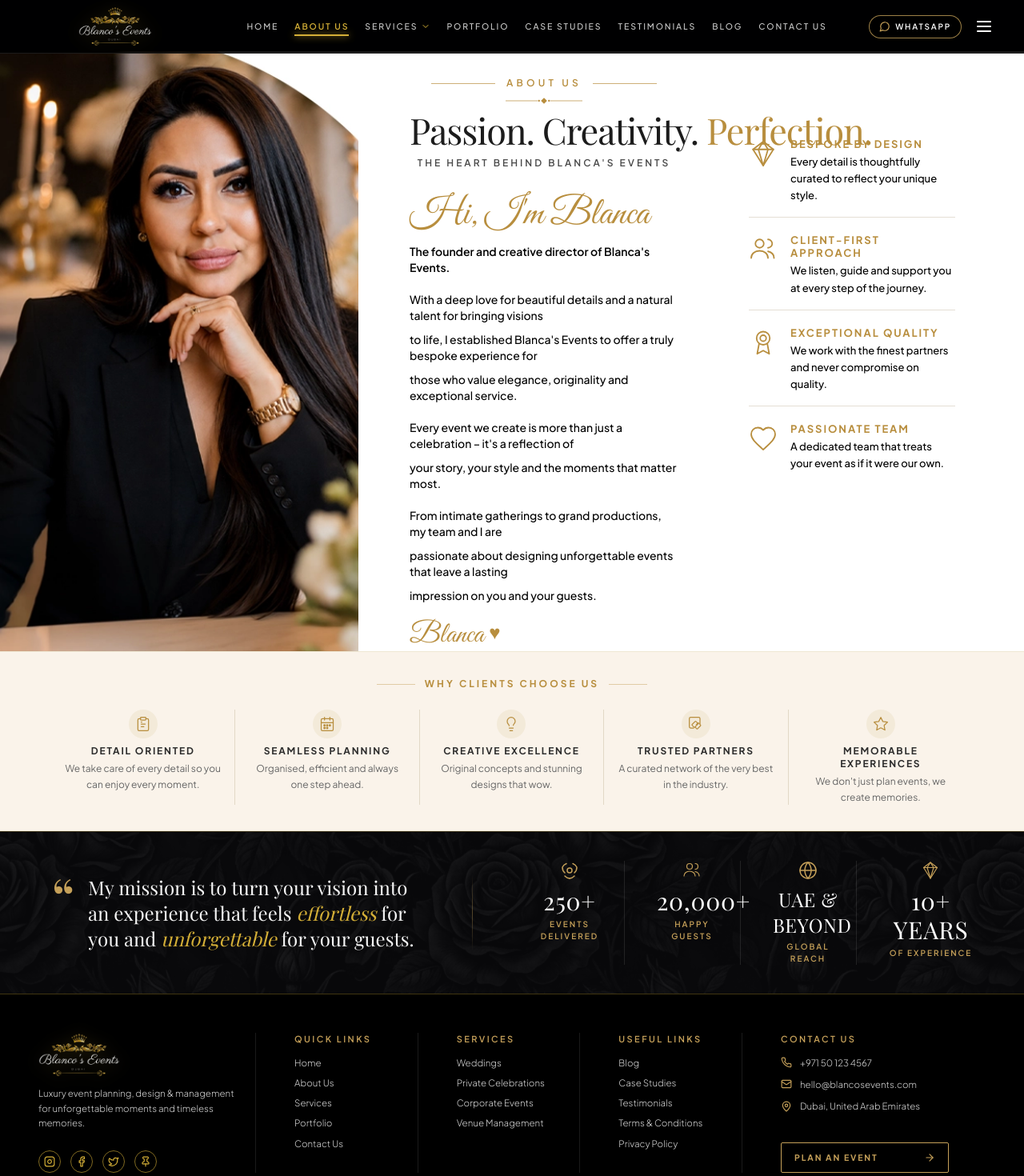
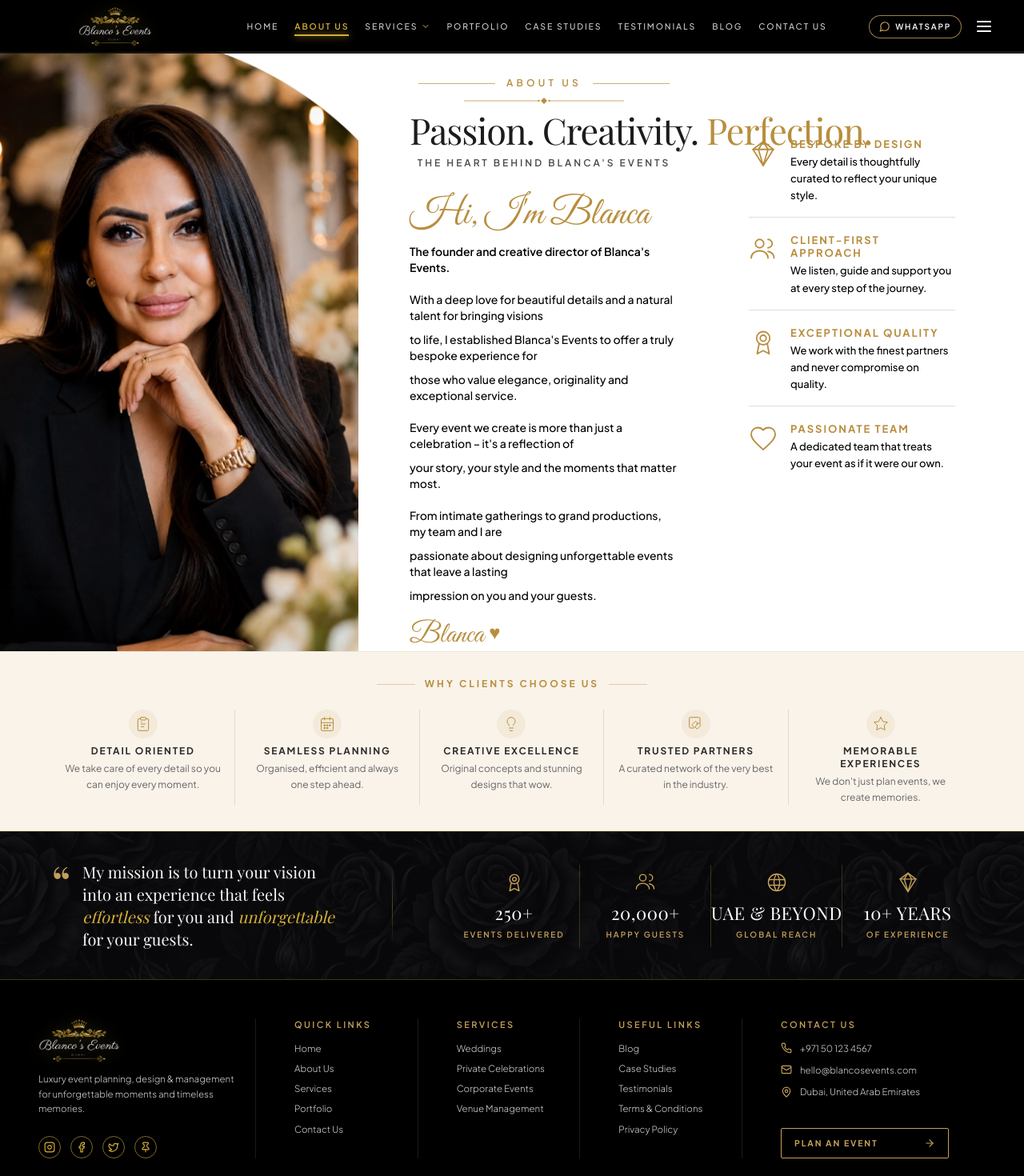
Before and after one commit to itfalcon176/blancosevents.com, a Next.js app: page /about in a window 1280 px wide. Shown: the top 1470 px of the page at 80% size. Built offline with nearby package versions, Linux system fonts and the light colour scheme; a web font is replaced by a local one.

Commit message:
feat: implement AboutUsSection component with founder story and add corresponding profile image

```diff
--- a/src/components/AboutUsSection.tsx
+++ b/src/components/AboutUsSection.tsx
@@ -37,7 +37,7 @@ const HeartIcon = ({ className = "w-6 h-6" }: { className?: string }) => (
 );
 
 const ClipboardIcon = ({ className = "w-6 h-6" }: { className?: string }) => (
-  <svg viewBox="0 0 24 24" fill="none" stroke="currentColor" strokeWidth="1.5" strokeLinecap="round" strokeLinejoin="round" className={className}>
+  <svg viewBox="0 0 24 24" fill="none" stroke="currentColor" strokeWidth="1.2" strokeLinecap="round" strokeLinejoin="round" className={className}>
     <path d="M16 4h2a2 2 0 0 1 2 2v14a2 2 0 0 1-2 2H6a2 2 0 0 1-2-2V6a2 2 0 0 1 2-2h2" />
     <rect x="8" y="2" width="8" height="4" rx="1" ry="1" />
     <line x1="9" y1="12" x2="15" y2="12" />
@@ -47,7 +47,7 @@ const ClipboardIcon = ({ className = "w-6 h-6" }: { className?: string }) => (
 );
 
 const CalendarIcon = ({ className = "w-6 h-6" }: { className?: string }) => (
-  <svg viewBox="0 0 24 24" fill="none" stroke="currentColor" strokeWidth="1.5" strokeLinecap="round" strokeLinejoin="round" className={className}>
+  <svg viewBox="0 0 24 24" fill="none" stroke="currentColor" strokeWidth="1.2" strokeLinecap="round" strokeLinejoin="round" className={className}>
     <rect x="3" y="4" width="18" height="18" rx="2" ry="2" />
     <line x1="16" y1="2" x2="16" y2="6" />
     <line x1="8" y1="2" x2="8" y2="6" />
@@ -61,7 +61,7 @@ const CalendarIcon = ({ className = "w-6 h-6" }: { className?: string }) => (
 );
 
 const LightbulbIcon = ({ className = "w-6 h-6" }: { className?: string }) => (
-  <svg viewBox="0 0 24 24" fill="none" stroke="currentColor" strokeWidth="1.5" strokeLinecap="round" strokeLinejoin="round" className={className}>
+  <svg viewBox="0 0 24 24" fill="none" stroke="currentColor" strokeWidth="1.2" strokeLinecap="round" strokeLinejoin="round" className={className}>
     <path d="M9 18h6" />
     <path d="M10 22h4" />
     <path d="M15.09 14c.18-.98.65-1.74 1.41-2.5A4.65 4.65 0 0 0 18 8 6 6 0 0 0 6 8c0 1.55.59 2.97 1.5 4 .76.76 1.23 1.52 1.41 2.5" />
@@ -69,7 +69,7 @@ const LightbulbIcon = ({ className = "w-6 h-6" }: { className?: string }) => (
 );
 
 const HandshakeIcon = ({ className = "w-6 h-6" }: { className?: string }) => (
-  <svg viewBox="0 0 24 24" fill="none" stroke="currentColor" strokeWidth="1.5" strokeLinecap="round" strokeLinejoin="round" className={className}>
+  <svg viewBox="0 0 24 24" fill="none" stroke="currentColor" strokeWidth="1.2" strokeLinecap="round" strokeLinejoin="round" className={className}>
     <path d="m11 17 2 2a1 1 0 0 0 1.4 0l4.3-4.3a1 1 0 0 0 0-1.4l-2.6-2.6a1 1 0 0 0-1.4 0l-2.4 2.4" />
     <path d="m13 14 1.7-1.7a1 1 0 0 0 0-1.4L12 8.3a1 1 0 0 0-1.4 0l-4.3 4.3a1 1 0 0 0 0 1.4l2.6 2.6a1 1 0 0 0 1.4 0L12 15" />
     <path d="M18 11.5V4a2 2 0 0 0-2-2H4a2 2 0 0 0-2 2v12a2 2 0 0 0 2 2h4.5" />
@@ -77,26 +77,26 @@ const HandshakeIcon = ({ className = "w-6 h-6" }: { className?: string }) => (
 );
 
 const StarIcon = ({ className = "w-6 h-6" }: { className?: string }) => (
-  <svg viewBox="0 0 24 24" fill="none" stroke="currentColor" strokeWidth="1.5" strokeLinecap="round" strokeLinejoin="round" className={className}>
+  <svg viewBox="0 0 24 24" fill="none" stroke="currentColor" strokeWidth="1.2" strokeLinecap="round" strokeLinejoin="round" className={className}>
     <polygon points="12 2 15.09 8.26 22 9.27 17 14.14 18.18 21.02 12 17.77 5.82 21.02 7 14.14 2 9.27 8.91 8.26 12 2" />
   </svg>
 );
 
 const LaurelWreathIcon = ({ className = "w-6 h-6" }: { className?: string }) => (
-  <svg viewBox="0 0 24 24" fill="none" stroke="currentColor" strokeWidth="1.5" strokeLinecap="round" strokeLinejoin="round" className={className}>
-    <path d="M6 15A9 9 0 0 1 3 8a9 9 0 0 1 5-4.5" />
-    <path d="M18 15a9 9 0 0 0 3-7 9 9 0 0 0-5-4.5" />
-    <path d="M12 22a10 10 0 0 1-6-3" />
-    <path d="M12 22a10 10 0 0 0 6-3" />
-    <circle cx="12" cy="12" r="3" />
+  <svg viewBox="0 0 24 24" fill="none" stroke="currentColor" strokeWidth="1.2" strokeLinecap="round" strokeLinejoin="round" className={className}>
+    <circle cx="12" cy="8.5" r="5" />
+    <circle cx="12" cy="8.5" r="2" />
+    <path d="M8.5 13L7 21L12 18.5L17 21L15.5 13" />
   </svg>
 );
 
 const GlobeIcon = ({ className = "w-6 h-6" }: { className?: string }) => (
-  <svg viewBox="0 0 24 24" fill="none" stroke="currentColor" strokeWidth="1.5" strokeLinecap="round" strokeLinejoin="round" className={className}>
-    <circle cx="12" cy="12" r="10" />
-    <line x1="2" y1="12" x2="22" y2="12" />
-    <path d="M12 2a15.3 15.3 0 0 1 4 10 15.3 15.3 0 0 1-4 10 15.3 15.3 0 0 1-4-10 15.3 15.3 0 0 1 4-10z" />
+  <svg viewBox="0 0 24 24" fill="none" stroke="currentColor" strokeWidth="1.2" strokeLinecap="round" strokeLinejoin="round" className={className}>
+    <circle cx="12" cy="12" r="9" />
+    <path d="M3.6 9h16.8" />
+    <path d="M3.6 15h16.8" />
+    <path d="M11.5 3a17 17 0 0 0 0 18" />
+    <path d="M12.5 3a17 17 0 0 1 0 18" />
   </svg>
 );
 
@@ -138,21 +138,21 @@ export const AboutUsSection: React.FC = () => {
             {/* Top Decorative Header inside Center Column - MATCHING PHOTO 1 EXACTLY */}
             <div className="text-center mb-6">
               <div className="flex items-center justify-center gap-3.5 mb-2">
-                <span className="h-[1px] w-16 sm:w-20 bg-[#B88E3E]/70"></span>
+                <span className="h-[1px] w-20 sm:w-24 bg-[#B88E3E]/70"></span>
                 <span className="text-[11px] sm:text-xs font-semibold tracking-[0.35em] uppercase text-[#B88E3E]">
                   ABOUT US
                 </span>
-                <span className="h-[1px] w-16 sm:w-20 bg-[#B88E3E]/70"></span>
+                <span className="h-[1px] w-20 sm:w-24 bg-[#B88E3E]/70"></span>
               </div>
 
-              {/* Flourish Ornament under ABOUT US - Matching Photo 1 */}
+              {/* Flourish Ornament under ABOUT US - Matching Width of Top Row */}
               <div className="flex justify-center mb-3">
-                <svg viewBox="0 0 100 12" fill="none" className="w-24 h-3">
-                  <line x1="0" y1="6" x2="42" y2="6" stroke="#B88E3E" strokeWidth="1" strokeOpacity="0.75" />
-                  <circle cx="43.5" cy="6" r="1.2" fill="#B88E3E" />
-                  <path d="M50 2L54 6L50 10L46 6Z" fill="#B88E3E" />
-                  <circle cx="56.5" cy="6" r="1.2" fill="#B88E3E" />
-                  <line x1="58" y1="6" x2="100" y2="6" stroke="#B88E3E" strokeWidth="1" strokeOpacity="0.75" />
+                <svg viewBox="0 0 200 12" fill="none" className="w-56 sm:w-64 h-3">
+                  <line x1="0" y1="6" x2="92" y2="6" stroke="#B88E3E" strokeWidth="1" strokeOpacity="0.75" />
+                  <circle cx="93.5" cy="6" r="1.2" fill="#B88E3E" />
+                  <path d="M100 2L104 6L100 10L96 6Z" fill="#B88E3E" />
+                  <circle cx="106.5" cy="6" r="1.2" fill="#B88E3E" />
+                  <line x1="108" y1="6" x2="200" y2="6" stroke="#B88E3E" strokeWidth="1" strokeOpacity="0.75" />
                 </svg>
               </div>
 
@@ -373,13 +373,13 @@ export const AboutUsSection: React.FC = () => {
           style={{ backgroundImage: "url('/dark-rose-bg.png')" }}
         />
 
-        <div className="relative w-full grid grid-cols-1 lg:grid-cols-12 gap-10 items-center">
-          {/* Left Column: Quote (5 cols) */}
-          <div className="lg:col-span-5 flex items-start space-x-4">
-            <span className="font-serif text-6xl md:text-7xl text-[#C5A059] leading-none select-none -mt-2">
+        <div className="relative w-full grid grid-cols-1 lg:grid-cols-12 gap-8 lg:gap-10 items-center">
+          {/* Left Column: Quote (4 cols) */}
+          <div className="lg:col-span-4 flex items-start space-x-3.5">
+            <span className="font-serif text-5xl md:text-6xl text-[#C5A059] leading-none select-none -mt-1">
               “
             </span>
-            <p className="text-lg md:text-2xl font-serif text-neutral-100 font-light leading-relaxed">
+            <p className="text-base md:text-xl font-serif text-neutral-100 font-light leading-relaxed">
               My mission is to turn your vision into an experience that feels{' '}
               <span className="italic text-[#D4AF37] font-serif">effortless</span> for you and{' '}
               <span className="italic text-[#D4AF37] font-serif">unforgettable</span> for your guests.
@@ -391,56 +391,56 @@ export const AboutUsSection: React.FC = () => {
             <div className="w-[1px] bg-gradient-to-b from-transparent via-[#C5A059]/40 to-transparent" />
           </div>
 
-          {/* Right Column: 4 Stat Boxes (6 cols) */}
-          <div className="lg:col-span-6 grid grid-cols-2 sm:grid-cols-4 gap-6 text-center">
+          {/* Right Column: 4 Stat Boxes (7 cols) */}
+          <div className="lg:col-span-7 grid grid-cols-2 sm:grid-cols-4 gap-0 text-center items-stretch divide-y sm:divide-y-0 sm:divide-x divide-[#C5A059]/25">
             {/* Stat 1 */}
-            <div className="space-y-1 sm:border-r border-white/10 sm:pr-4">
-              <div className="flex justify-center text-[#C5A059] mb-2">
-                <LaurelWreathIcon className="w-6 h-6" />
+            <div className="flex flex-col items-center justify-center space-y-1.5 px-3 lg:px-4 py-2">
+              <div className="flex justify-center text-[#C5A059] mb-1">
+                <LaurelWreathIcon className="w-6 h-6 sm:w-7 sm:h-7" />
               </div>
-              <div className="text-2xl md:text-3xl font-serif text-white font-normal tracking-wide">
+              <div className="text-base sm:text-lg md:text-xl lg:text-[22px] font-serif text-white font-normal tracking-wide whitespace-nowrap">
                 250+
               </div>
-              <div className="text-[10px] font-semibold tracking-[0.2em] text-[#C5A059] uppercase">
+              <div className="text-[9px] sm:text-[10px] font-semibold tracking-[0.2em] text-[#C5A059] uppercase whitespace-nowrap">
                 EVENTS DELIVERED
               </div>
             </div>
 
             {/* Stat 2 */}
-            <div className="space-y-1 sm:border-r border-white/10 sm:px-4">
-              <div className="flex justify-center text-[#C5A059] mb-2">
-                <UsersIcon className="w-6 h-6" />
+            <div className="flex flex-col items-center justify-center space-y-1.5 px-3 lg:px-4 py-2">
+              <div className="flex justify-center text-[#C5A059] mb-1">
+                <UsersIcon className="w-6 h-6 sm:w-7 sm:h-7" />
               </div>
-              <div className="text-2xl md:text-3xl font-serif text-white font-normal tracking-wide">
+              <div className="text-base sm:text-lg md:text-xl lg:text-[22px] font-serif text-white font-normal tracking-wide whitespace-nowrap">
                 20,000+
               </div>
-              <div className="text-[10px] font-semibold tracking-[0.2em] text-[#C5A059] uppercase">
+              <div className="text-[9px] sm:text-[10px] font-semibold tracking-[0.2em] text-[#C5A059] uppercase whitespace-nowrap">
                 HAPPY GUESTS
               </div>
             </div>
 
             {/* Stat 3 */}
-            <div className="space-y-1 sm:border-r border-white/10 sm:px-4">
-              <div className="flex justify-center text-[#C5A059] mb-2">
-                <GlobeIcon className="w-6 h-6" />
+            <div className="flex flex-col items-center justify-center space-y-1.5 px-3 lg:px-4 py-2">
+              <div className="flex justify-center text-[#C5A059] mb-1">
+                <GlobeIcon className="w-6 h-6 sm:w-7 sm:h-7" />
               </div>
-              <div className="text-xl md:text-2xl font-serif text-white font-normal tracking-wide">
+              <div className="text-base sm:text-lg md:text-xl lg:text-[22px] font-serif text-white font-normal tracking-wide whitespace-nowrap">
                 UAE & BEYOND
               </div>
-              <div className="text-[10px] font-semibold tracking-[0.2em] text-[#C5A059] uppercase">
+              <div className="text-[9px] sm:text-[10px] font-semibold tracking-[0.2em] text-[#C5A059] uppercase whitespace-nowrap">
                 GLOBAL REACH
               </div>
             </div>
 
             {/* Stat 4 */}
-            <div className="space-y-1 sm:pl-4">
-              <div className="flex justify-center text-[#C5A059] mb-2">
-                <DiamondIcon className="w-6 h-6" />
+            <div className="flex flex-col items-center justify-center space-y-1.5 px-3 lg:px-4 py-2">
+              <div className="flex justify-center text-[#C5A059] mb-1">
+                <DiamondIcon className="w-6 h-6 sm:w-7 sm:h-7" />
               </div>
-              <div className="text-2xl md:text-3xl font-serif text-white font-normal tracking-wide">
+              <div className="text-base sm:text-lg md:text-xl lg:text-[22px] font-serif text-white font-normal tracking-wide whitespace-nowrap">
                 10+ YEARS
               </div>
-              <div className="text-[10px] font-semibold tracking-[0.2em] text-[#C5A059] uppercase">
+              <div className="text-[9px] sm:text-[10px] font-semibold tracking-[0.2em] text-[#C5A059] uppercase whitespace-nowrap">
                 OF EXPERIENCE
               </div>
             </div>
```
Also changed, not shown: public/about-us-image/img3.webp.
